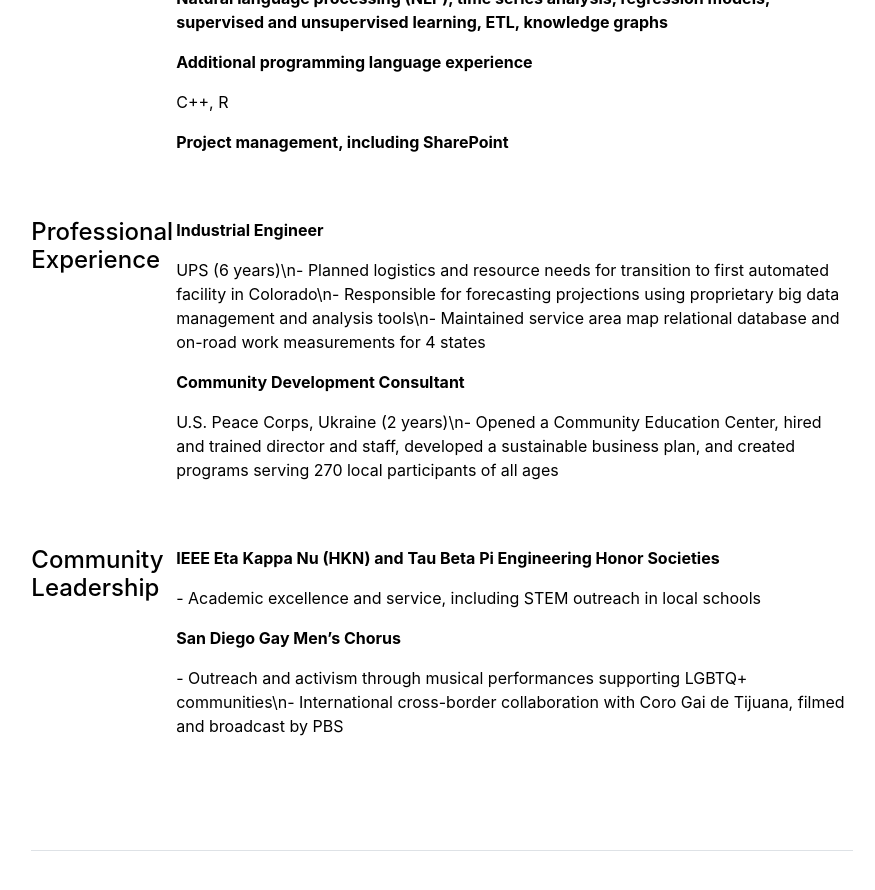
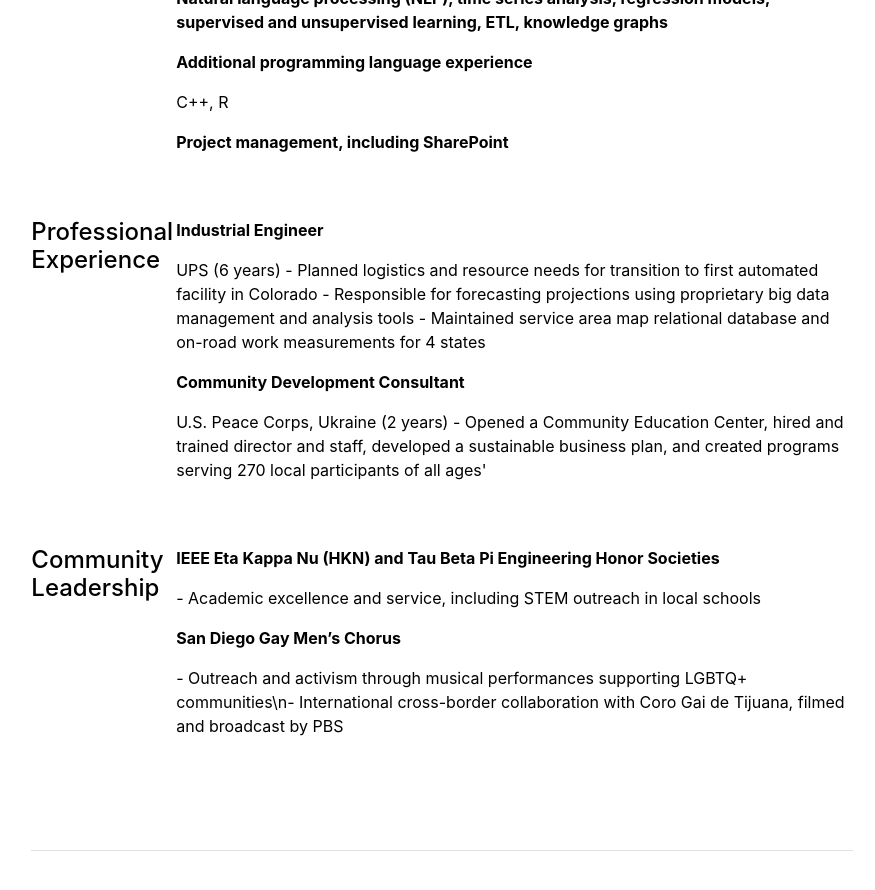
Before and after one commit to speakingofdata/speakingofdata.github.io, a Jekyll site: the page built from about.md, in a window 1280 px wide and 900 px high, scrolled down 1238 px. Shown: the top 890 px of the window, without its empty margins (198-1073 px from the left). Built offline with Jekyll 4.4.1, drawn with Linux system fonts in a browser that asks for light colours.

```diff
--- a/_data/about/experience.yml
+++ b/_data/about/experience.yml
@@ -1,5 +1,11 @@
 - title: 'Industrial Engineer'
-  description: 'UPS (6 years)\n- Planned logistics and resource needs for transition to first automated facility in Colorado\n- Responsible for forecasting projections using proprietary big data management and analysis tools\n- Maintained service area map relational database and on-road work measurements for 4 states'
+  description: |
+    UPS (6 years)
+    - Planned logistics and resource needs for transition to first automated facility in Colorado
+    - Responsible for forecasting projections using proprietary big data management and analysis tools
+    - Maintained service area map relational database and on-road work measurements for 4 states
 
 - title: 'Community Development Consultant'
-  description: 'U.S. Peace Corps, Ukraine (2 years)\n- Opened a Community Education Center, hired and trained director and staff, developed a sustainable business plan, and created programs serving 270 local participants of all ages'
+  description: |
+    U.S. Peace Corps, Ukraine (2 years)
+    - Opened a Community Education Center, hired and trained director and staff, developed a sustainable business plan, and created programs serving 270 local participants of all ages'
```
